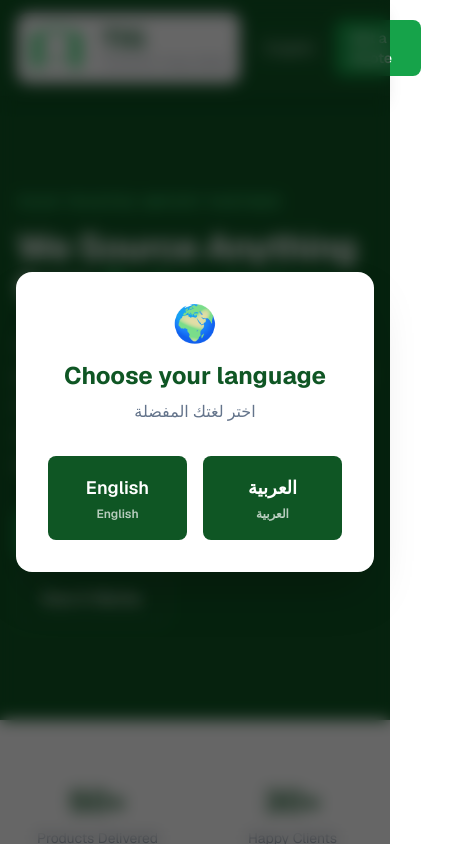
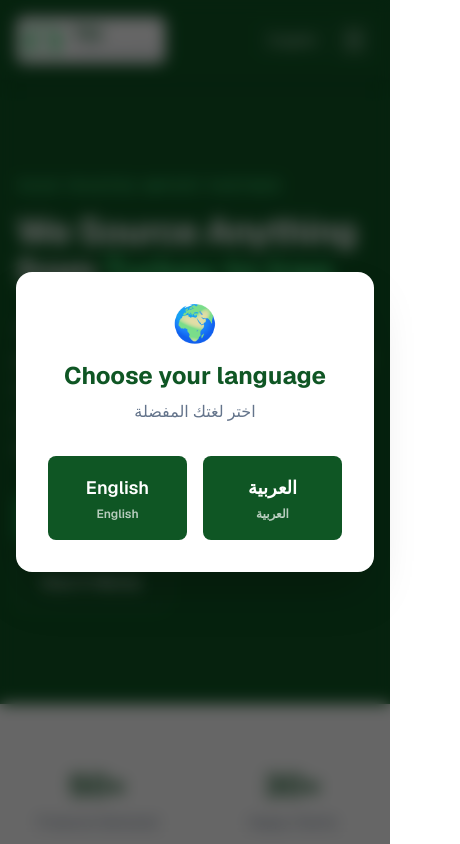
Before and after one commit to alhasan-alnagem/turkish-iraqi-gate, a Next.js app: page / in a window 390 px wide. Shown: the top 844 px of the page, 460 px wide, since content can reach past the window. Built offline with nearby package versions, Linux system fonts and the light colour scheme.

Commit message:
Fix mobile header overflow: shrink logo, move Get Quote into mobile menu, prevent horizontal scroll

```diff
--- a/src/app/globals.css
+++ b/src/app/globals.css
@@ -20,6 +20,11 @@
   --font-mono: var(--font-geist-mono);
 }
 
+html,
+body {
+  overflow-x: hidden;
+}
+
 body {
   background: var(--background);
   color: var(--foreground);
--- a/src/components/SiteShell.tsx
+++ b/src/components/SiteShell.tsx
@@ -22,9 +22,9 @@ export function SiteHeader() {
   return (
     <header className="sticky top-0 z-50 bg-[var(--primary)] text-white shadow-lg">
       <div className="max-w-7xl mx-auto px-4 sm:px-6 lg:px-8">
-        <nav className="flex items-center justify-between h-24">
-          <Link href="/" className="flex items-center shrink-0 mr-4">
-            <Logo className="h-18 w-auto" rtl={dir === "rtl"} />
+        <nav className="flex items-center justify-between gap-2 h-20 md:h-24">
+          <Link href="/" className="flex items-center shrink-0 mr-2 md:mr-4">
+            <Logo className="h-12 md:h-18 w-auto" rtl={dir === "rtl"} />
           </Link>
 
           <div className="hidden md:flex items-center gap-8">
@@ -39,11 +39,11 @@ export function SiteHeader() {
             ))}
           </div>
 
-          <div className="flex items-center gap-3">
+          <div className="flex items-center gap-2 md:gap-3">
             <LanguageSwitcher />
             <Link
               href="/contact"
-              className="bg-[var(--accent)] hover:bg-[var(--accent-light)] text-white px-4 py-2 rounded-lg text-sm font-semibold transition-colors"
+              className="hidden lg:inline-flex bg-[var(--accent)] hover:bg-[var(--accent-light)] text-white px-4 py-2 rounded-lg text-sm font-semibold transition-colors"
             >
               {t.nav.getQuote}
             </Link>
@@ -51,7 +51,7 @@ export function SiteHeader() {
               onClick={() => setMenuOpen(!menuOpen)}
               aria-label="Toggle navigation menu"
               aria-expanded={menuOpen}
-              className="md:hidden flex flex-col justify-center items-center gap-1.5 w-10 h-10 rounded-lg border border-white/20 hover:border-white/40 transition-colors"
+              className="md:hidden flex flex-col justify-center items-center gap-1.5 w-10 h-10 shrink-0 rounded-lg border border-white/20 hover:border-white/40 transition-colors"
             >
               <span className={`block w-5 h-0.5 bg-white transition-transform ${menuOpen ? "translate-y-2 rotate-45" : ""}`} />
               <span className={`block w-5 h-0.5 bg-white transition-opacity ${menuOpen ? "opacity-0" : ""}`} />
@@ -74,6 +74,13 @@ export function SiteHeader() {
                 {link.label}
               </Link>
             ))}
+            <Link
+              href="/contact"
+              onClick={() => setMenuOpen(false)}
+              className="mt-3 bg-[var(--accent)] hover:bg-[var(--accent-light)] text-white px-4 py-3 rounded-lg text-center font-semibold transition-colors"
+            >
+              {t.nav.getQuote}
+            </Link>
           </div>
         </div>
       )}
```
